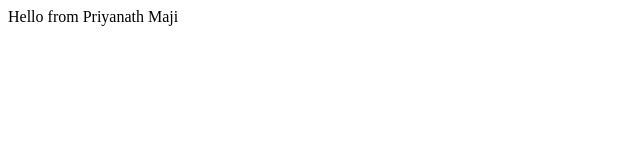
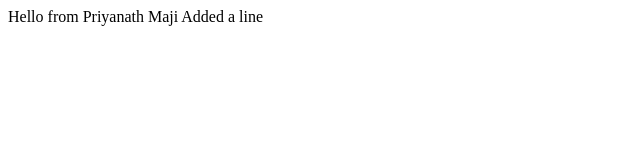
Before and after one commit to priyanathmaji/logits, a plain HTML site: page index.html in a window 1280 px wide. Shown: the full height of the page, 0-640 px from the left. Drawn offline with Linux system fonts and the light colour scheme.

Commit message:
added a line

```diff
--- a/index.html
+++ b/index.html
@@ -4,5 +4,6 @@
     </header>
     <body>
         Hello from Priyanath Maji
+        Added a line
     </body>
 </html>
```
